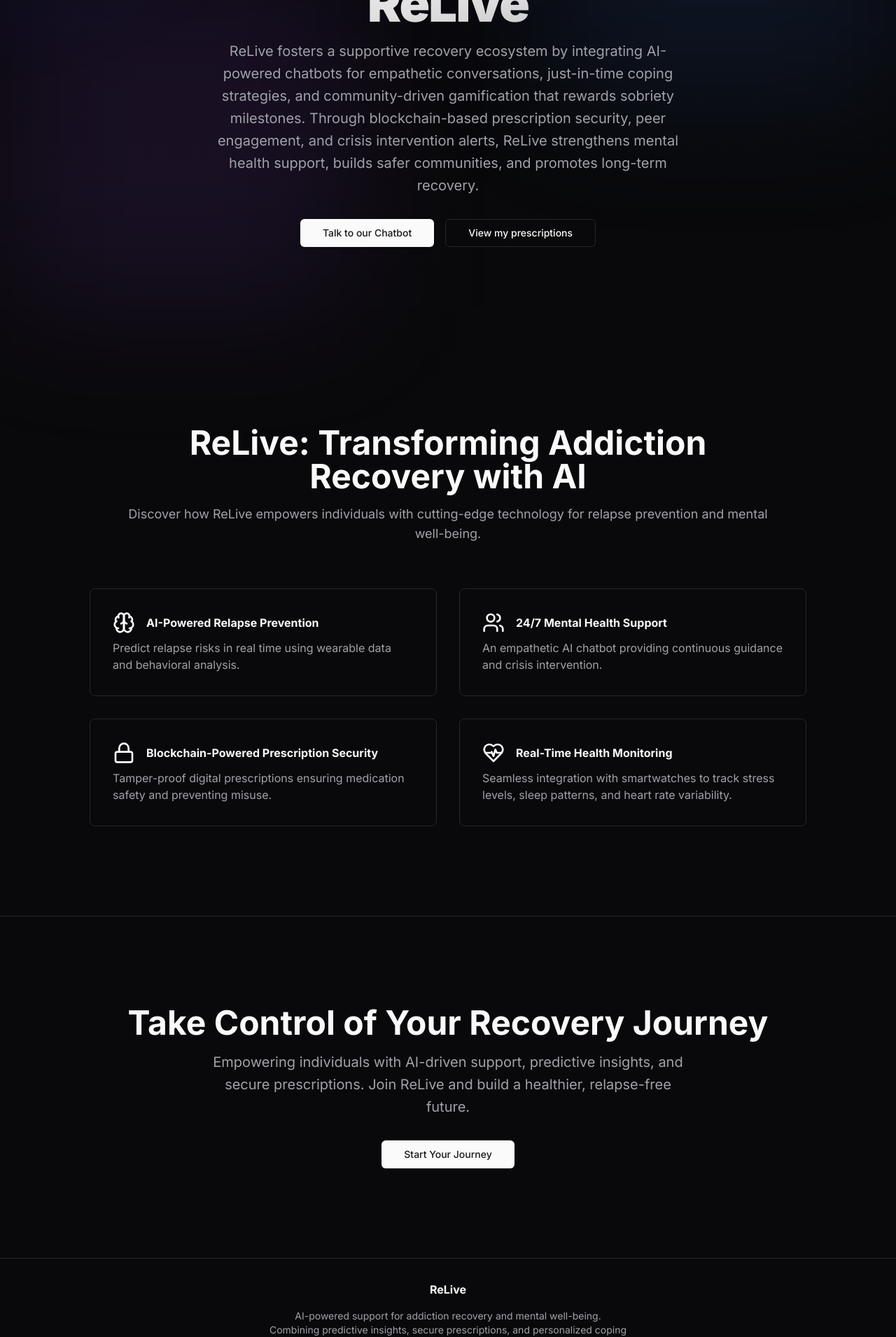
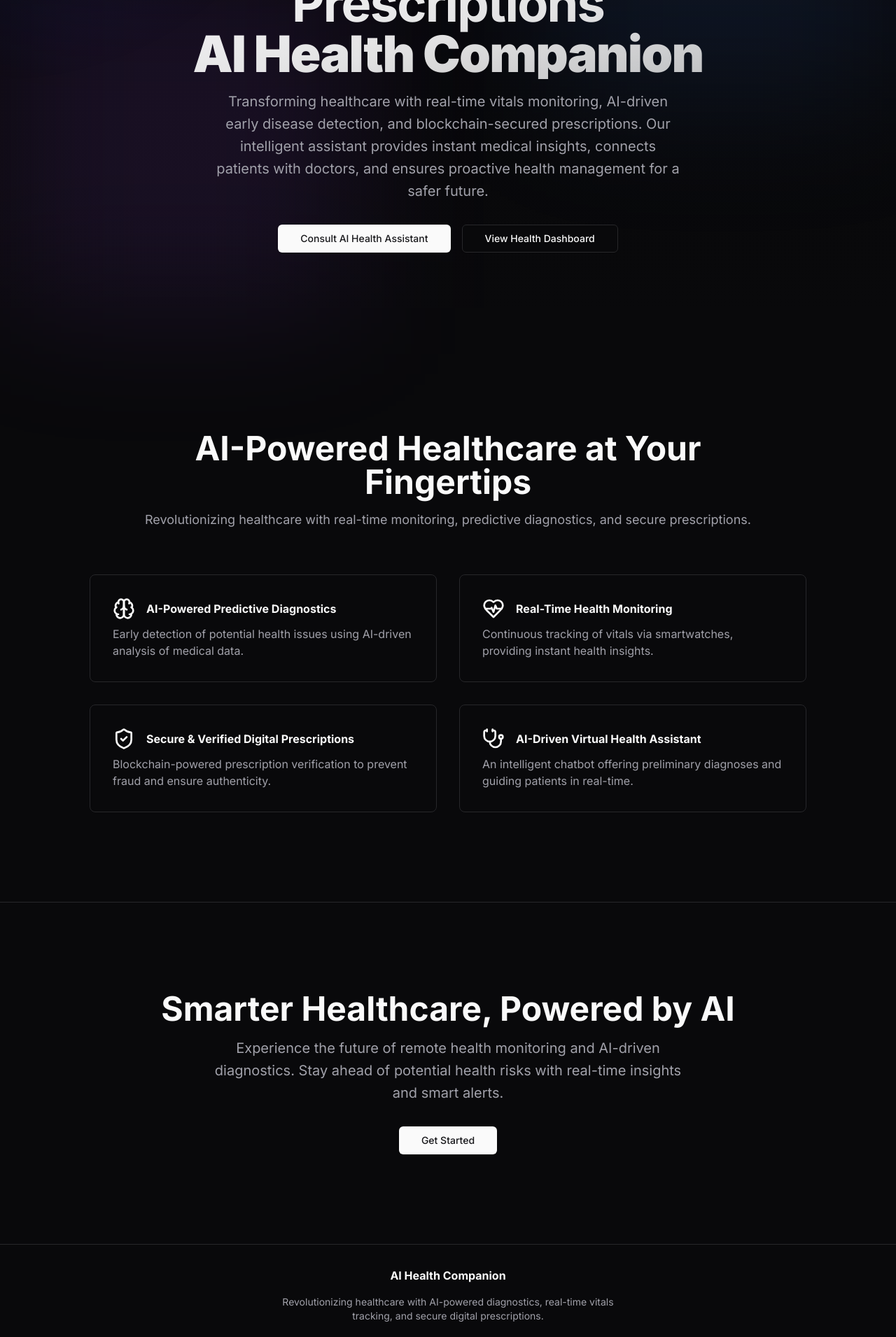
Before and after one commit to RohanMali2003/Samanvaya-AI-Healthcare, a Next.js app: page / in a window 1280 px wide. Shown: the part 360-2271 px from the top of the page at 70% size. Built offline with nearby package versions, Linux system fonts and the light colour scheme.

Commit message:
Updated page for diagnostics

```diff
--- a/app/dashboard/page.tsx
+++ b/app/dashboard/page.tsx
@@ -35,7 +35,7 @@ export default function DashboardPage() {
             <div className="grid gap-4 md:grid-cols-2 lg:grid-cols-4">
                 <Card>
                     <CardHeader className="flex flex-row items-center justify-between space-y-0 pb-2">
-                        <CardTitle className="text-sm font-medium">Recovery Streak</CardTitle>
+                        <CardTitle className="text-sm font-medium">Recovery</CardTitle>
                         <Timer className="w-4 h-4 text-muted-foreground" />
                     </CardHeader>
                     <CardContent>
--- a/app/layout.tsx
+++ b/app/layout.tsx
@@ -7,8 +7,8 @@ import MouseMoveEffect from "@/components/mouse-move-effect"
 const inter = Inter({ subsets: ["latin"] })
 
 export const metadata: Metadata = {
-  title: "ReLive: Empowering Recovery with AI, Security, and Compassion",
-  description: "ReLive is an AI-powered relapse prevention ecosystem that leverages wearable and behavioral data to predict addiction relapse risks in real time, delivering just-in-time interventions through an empathetic chatbot and crisis alerts.",
+  title: "AI-Powered Predictive Healthcare & Remote Monitoring",
+  description: "An advanced AI-driven healthcare platform integrating real-time vitals from wearables, AI diagnostics, and emergency alerts to assist clinicians and patients with predictive health insights.",
 }
 
 export default function RootLayout({
--- a/components/cta.tsx
+++ b/components/cta.tsx
@@ -7,15 +7,15 @@ export default function CTA() {
     <section className="border-t">
       <div className="container flex flex-col items-center gap-4 py-24 text-center md:py-32">
         <h2 className="font-bold text-3xl leading-[1.1] sm:text-3xl md:text-5xl">
-          Take Control of Your Recovery Journey
+          Smarter Healthcare, Powered by AI
         </h2>
         <p className="max-w-[42rem] leading-normal text-muted-foreground sm:text-xl sm:leading-8">
-          Empowering individuals with AI-driven support, predictive insights, and secure prescriptions. Join ReLive
-          and build a healthier, relapse-free future.
+          Experience the future of remote health monitoring and AI-driven diagnostics.
+          Stay ahead of potential health risks with real-time insights and smart alerts.
         </p>
-        <Link href="/onboarding">
-          <Button size="lg" className="mt-4">
-            Start Your Journey
+        <Link href="/onboarding" className="mt-4">
+          <Button size="lg" aria-label="Get Started with AI-powered healthcare">
+            Get Started
           </Button>
         </Link>
       </div>
--- a/components/features.tsx
+++ b/components/features.tsx
@@ -1,36 +1,37 @@
-import { Brain, HeartPulse, Lock, Users } from "lucide-react";
+import { Brain, HeartPulse, ShieldCheck, Stethoscope } from "lucide-react";
 
 const features = [
   {
-    name: "AI-Powered Relapse Prevention",
-    description: "Predict relapse risks in real time using wearable data and behavioral analysis.",
+    name: "AI-Powered Predictive Diagnostics",
+    description: "Early detection of potential health issues using AI-driven analysis of medical data.",
     icon: Brain,
   },
   {
-    name: "24/7 Mental Health Support",
-    description: "An empathetic AI chatbot providing continuous guidance and crisis intervention.",
-    icon: Users,
+    name: "Real-Time Health Monitoring",
+    description: "Continuous tracking of vitals via smartwatches, providing instant health insights.",
+    icon: HeartPulse,
   },
   {
-    name: "Blockchain-Powered Prescription Security",
-    description: "Tamper-proof digital prescriptions ensuring medication safety and preventing misuse.",
-    icon: Lock,
+    name: "Secure & Verified Digital Prescriptions",
+    description: "Blockchain-powered prescription verification to prevent fraud and ensure authenticity.",
+    icon: ShieldCheck,
   },
   {
-    name: "Real-Time Health Monitoring",
-    description: "Seamless integration with smartwatches to track stress levels, sleep patterns, and heart rate variability.",
-    icon: HeartPulse,
+    name: "AI-Driven Virtual Health Assistant",
+    description: "An intelligent chatbot offering preliminary diagnoses and guiding patients in real-time.",
+    icon: Stethoscope,
   },
-]
+];
 
 export default function Features() {
   return (
     <section className="container space-y-16 py-24 md:py-32">
       <div className="mx-auto max-w-[58rem] text-center">
-        <h2 className="font-bold text-3xl leading-[1.1] sm:text-3xl md:text-5xl">          ReLive: Transforming Addiction Recovery with AI
+        <h2 className="font-bold text-3xl leading-[1.1] sm:text-3xl md:text-5xl">
+          AI-Powered Healthcare at Your Fingertips
         </h2>
         <p className="mt-4 text-muted-foreground sm:text-lg">
-          Discover how ReLive empowers individuals with cutting-edge technology for relapse prevention and mental well-being.
+          Revolutionizing healthcare with real-time monitoring, predictive diagnostics, and secure prescriptions.
         </p>
       </div>
       <div className="mx-auto grid max-w-5xl grid-cols-1 gap-8 md:grid-cols-2">
@@ -45,5 +46,5 @@ export default function Features() {
         ))}
       </div>
     </section>
-  )
+  );
 }
--- a/components/footer.tsx
+++ b/components/footer.tsx
@@ -1,28 +1,33 @@
-import Link from "next/link"
+import Link from "next/link";
 
 export default function Footer() {
     return (
         <footer className="border-t">
             <div className="container flex flex-col items-center gap-4 py-8 text-center">
-                <h2 className="font-bold">ReLive</h2>
+                <h2 className="font-bold">AI Health Companion</h2>
                 <p className="text-sm text-muted-foreground max-w-lg">
-                    AI-powered support for addiction recovery and mental well-being. Combining predictive insights,
-                    secure prescriptions, and personalized coping strategies.
+                    Revolutionizing healthcare with AI-powered diagnostics, real-time vitals tracking, and secure digital prescriptions.
                 </p>
                 <div className="flex space-x-6">
-                    <Link href="https://docs.google.com/presentation/d/1ITZDRjiCUzMF_g_-1QC-or_0GGXeB0s__rYWMFnI5t4/edit?usp=sharing" className="text-muted-foreground transition-colors hover:text-primary">
+                    <Link
+                        href="https://docs.google.com/presentation/d/1ITZDRjiCUzMF_g_-1QC-or_0GGXeB0s__rYWMFnI5t4/edit?usp=sharing"
+                        className="text-muted-foreground transition-colors hover:text-primary"
+                    >
                         Project Presentation
                     </Link>
-                    <Link href="https://www.youtube.com/@0080ROHANMALI" className="text-muted-foreground transition-colors hover:text-primary">
+                    <Link
+                        href="https://www.youtube.com/@0080ROHANMALI"
+                        className="text-muted-foreground transition-colors hover:text-primary"
+                    >
                         Watch Demo
                     </Link>
                 </div>
                 <div className="border-t w-full pt-4">
                     <p className="text-sm text-muted-foreground">
-                        © {new Date().getFullYear()} ReLive. All rights reserved.
+                        © {new Date().getFullYear()} AI Health Companion. All rights reserved.
                     </p>
                 </div>
             </div>
         </footer>
-    )
+    );
 }
--- a/components/hero.tsx
+++ b/components/hero.tsx
@@ -1,31 +1,32 @@
-import { Button } from "@/components/ui/button"
-import Link from "next/link"
+import { Button } from "@/components/ui/button";
+import Link from "next/link";
 
 export default function Hero() {
   return (
     <section className="container flex min-h-[calc(100vh-3.5rem)] max-w-screen-2xl flex-col items-center justify-center space-y-8 py-24 text-center md:py-32">
       <div className="space-y-4">
         <h2 className="bg-gradient-to-br from-foreground from-30% via-foreground/90 to-foreground/70 bg-clip-text text-4xl font-bold tracking-tight text-transparent sm:text-5xl md:text-6xl lg:text-7xl">
-          Empowering Recovery with AI, <br />Security, and Compassion
+          AI-Powered Healthcare, <br />
+          Predictive Diagnostics, and Secure Prescriptions
           <br />
-          <strong>ReLive</strong><br />
+          <strong>AI Health Companion</strong><br />
         </h2>
         <p className="mx-auto max-w-[42rem] leading-normal text-muted-foreground sm:text-xl sm:leading-8">
-          ReLive fosters a supportive recovery ecosystem by integrating AI-powered chatbots for empathetic conversations, just-in-time coping strategies, and community-driven gamification that rewards sobriety milestones. Through blockchain-based prescription security, peer engagement, and crisis intervention alerts, ReLive strengthens mental health support, builds safer communities, and promotes long-term recovery.
+          Transforming healthcare with real-time vitals monitoring, AI-driven early disease detection, and blockchain-secured prescriptions. Our intelligent assistant provides instant medical insights, connects patients with doctors, and ensures proactive health management for a safer future.
         </p>
       </div>
       <div className="flex gap-4">
         <Button size="lg">
           <Link href="/chatbot" className="transition-colors hover:text-primary">
-            Talk to our Chatbot
+            Consult AI Health Assistant
           </Link>
         </Button>
         <Button variant="outline" size="lg">
-          <Link href="/prescriptions" className="transition-colors hover:text-primary">
-            View my prescriptions
+          <Link href="/dashboard" className="transition-colors hover:text-primary">
+            View Health Dashboard
           </Link>
         </Button>
       </div>
     </section>
-  )
+  );
 }
--- a/components/navbar.tsx
+++ b/components/navbar.tsx
@@ -19,12 +19,15 @@ export default function Navbar() {
           <Link href="/chatbot" className="transition-colors hover:text-primary">
             Chat with AI
           </Link>
+          <Link href="/diagnostics" className="transition-colors hover:text-primary">
+            Diagnostics
+          </Link>
           <Link href="https://docs.google.com/presentation/d/1ITZDRjiCUzMF_g_-1QC-or_0GGXeB0s__rYWMFnI5t4/edit?usp=sharing" className="transition-colors hover:text-primary">
             About Us
           </Link>
         </nav>
         <div className="flex items-center space-x-4">
-          <Link href="https://github.com/RohanMali2003/BuildathonPrototype" target="_blank" rel="noreferrer">
+          <Link href="https://github.com/RohanMali2003/Samanvaya-AI-Healthcare" target="_blank" rel="noreferrer">
             <Button variant="ghost" size="icon">
               <Github className="h-4 w-4" />
               <span className="sr-only">GitHub</span>
```
Also changed, not shown: app/diagnostics/page.tsx (added, +67 -0 lines), components/onboarding/AddictionJourneyStep.tsx (+11 -12 lines), components/onboarding/OnboardingForm.tsx (+19 -88 lines), components/onboarding/PrivacyStep.tsx (+10 -5 lines), lib/types/onboarding.ts (+17 -15 lines).
